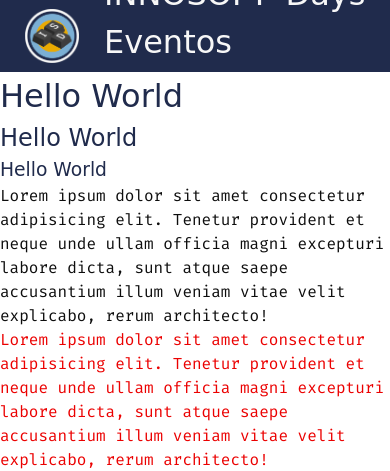
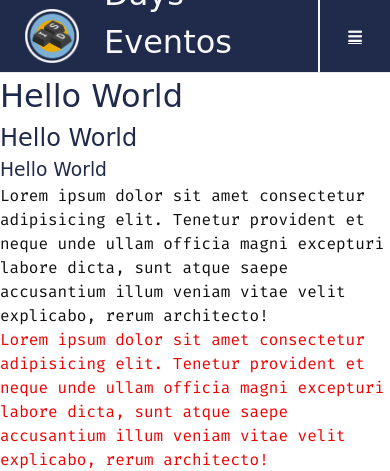
Before and after one commit to innosoft-innoweb/innosoft-innoweb-1, a Django app: page / in a window 390 px wide. Shown: the top 471 px of the page. Run offline with Django 4.2, Linux system fonts and the light colour scheme; some web fonts are replaced.

Commit message:
feat(#7): Add dropdown and toggle button for small devices
Refactor navbar component, add dropdown. Remaining responsiveness.

```diff
--- a/static/styles/main.css
+++ b/static/styles/main.css
@@ -15,7 +15,8 @@
     --clr-magenta: hsl(295, 85%, 57%);
     --clr-red: hsl(0, 100%, 46%);
     --clr-green: hsl(137, 96%, 39%);
-    --clr-dark-blue-hover: hsl(226, 55%, 18%);
+    --clr-dark-blue-darker: hsl(226, 41%, 16%);
+    --clr-dark-blue-lighter: hsl(225, 41%, 25%);
 
     /* Typography */
     --ff-primary: 'Iceberg', cursive;
@@ -35,6 +36,10 @@
     font-weight: 400;
     color: var(--clr-black);
     letter-spacing: 0em;
+}
+
+:is(.content) {
+  margin-top: 4.5rem;
 }
 
 /* MODERN HTML5 RESET https://piccalil.li/blog/a-modern-css-reset/ */
--- a/static/styles/navbar.css
+++ b/static/styles/navbar.css
@@ -1,12 +1,20 @@
 .navbar {
+    width: 100%;
+    position: absolute;
+    top: 0;
+    z-index: 10;
+}
+
+.navbar-topsection{
     background-color: var(--clr-dark-blue);
     color: var(--clr-white);
     height: 4.5rem;
     display: flex;
     justify-content: space-between;
-    flex-wrap: wrap;
     overflow: hidden;
 }
+
+/* Left Section */
 
 .navbar-leftsection {
     display: flex;
@@ -35,43 +43,111 @@
     word-spacing: 6px;
 }
 
-.navbar-rightsection {
+/* Right Section */
+
+.navbar-desktop .navbar-rightsection {
     display: flex;
     align-items: center;
     justify-content: center;
     height: 100%;
 }
 
-.navbar-rightsection .navbar-link {
+.navbar-desktop .navbar-link {
     color: inherit;
     font-family: var(--ff-primary);
     text-decoration: none;
 }
 
-.navbar-rightsection .navbar-link {
+.navbar-desktop .navbar-link {
     display: flex;
     justify-content: center;
     align-items: center;
     font-size: 1.3em;
 }
 
-.navbar-link-secondary {
+.navbar-desktop .navbar-link-secondary {
     margin: 0 2em;
     height: 70%;
 }
 
-.navbar-link-secondary:hover,
-.navbar-link-secondary:focus {
+.navbar-desktop .navbar-link-secondary:hover,
+.navbar-desktop .navbar-link-secondary:focus {
     color: var(--clr-yellow);
 }
 
-.navbar-link-primary {
+.navbar-desktop .navbar-link-primary {
     border-left: 2px solid var(--clr-white);
     padding: 0 1.5em;
     height: 100%;
 }
 
-.navbar-link-primary:hover,
-.navbar-link-primary:focus {
+.navbar-desktop .navbar-link-primary:hover,
+.navbar-desktop .navbar-link-primary:focus {
     background-color: var(--clr-yellow);
 }
+
+/* Toggle */
+
+.navbar-toggle {
+    border-left: 2px solid var(--clr-white);
+    aspect-ratio: 1;
+    height: 100%;
+    display: flex;
+}
+
+.navbar-toggle a {
+    height: 100%;
+    width: 100%;
+    display: grid;
+    place-items: center;
+    color: var(--clr-white);
+}
+
+/* Bottom Section */
+
+.navbar-bottomsection {
+    position: relative;
+    bottom: 0;
+    background-color: var(--clr-dark-blue-lighter);
+    border-top: 2px solid white;
+    color: var(--clr-white);
+    width: 100%;
+    flex-direction: column;
+    overflow-x: hidden;
+    transform: translateY(0%);
+    transition: 0.5s cubic-bezier(0.65, 0.05, 0.36, 1);
+    z-index: -1;
+}
+
+.navbar-bottomsection .navbar-link {
+    color: inherit;
+    font-family: var(--ff-primary);
+    text-decoration: none;
+    font-size: 1.3em;
+    padding: 0.5em;
+    display: flex;
+    justify-content: center;
+    align-items: center;
+}
+
+.navbar-bottomsection .navbar-link-primary {
+    border-top: 2px solid var(--clr-white);
+}
+
+/* Mobile */
+
+.navbar-mobile {
+    overflow: visible;
+}
+
+.navbar-desktop .navbar-toggle {
+    display: none !important;
+}
+
+.navbar-mobile .navbar-rightsection {
+    display: none !important;
+}
+
+.navbar-bottomsection-closed{
+    transform: translateY(-100%);
+}
--- a/templates/components/navbar.html
+++ b/templates/components/navbar.html
@@ -5,7 +5,8 @@
 </head>
 
 
-<div class="navbar">
+<div class="navbar navbar-mobile">
+    <div class="navbar-topsection">
         <div class="navbar-leftsection">
             <a href="{% url 'home' %}" class="navbar-logo">
                 <img src="{% static 'images/innosoft_logo-nobg.png' %}" alt="logo" class="navbar-logo">
@@ -17,4 +18,27 @@
             <a class="navbar-link navbar-link-secondary" href="/">Enlace Ejemplo</a> {% comment %} TODO: change url {% endcomment %}
             <a class="navbar-link navbar-link-primary" href="/">Acceder</a> {% comment %} TODO: change url {% endcomment %}
         </div>
+        <div class="navbar-toggle">
+            <a href="#">
+                <i class="navbar-toggle-icon fa fa-bars"></i>
+            </a>
         </div>
+    </div>
+    <div class="navbar-bottomsection navbar-bottomsection-closed">
+        <a class="navbar-link navbar-link-secondary" href="/">Enlace Ejemplo</a> {% comment %} TODO: change url {% endcomment %}
+        <a class="navbar-link navbar-link-secondary" href="/">Enlace Ejemplo</a> {% comment %} TODO: change url {% endcomment %}
+        <a class="navbar-link navbar-link-primary" href="/">Acceder</a> {% comment %} TODO: change url {% endcomment %}
+    </div>
+</div>
+
+<script type="text/javascript">
+    toggleClickHandler = (e) => {
+        const nav = document.querySelector('.navbar-bottomsection');
+        nav.classList.toggle('navbar-bottomsection-closed');
+        console.log("click")
+    }
+
+    window.onload = () => {
+        document.querySelector('.navbar-toggle').addEventListener('click', toggleClickHandler);
+    }
+</script>
--- a/templates/index.html
+++ b/templates/index.html
@@ -5,13 +5,16 @@
 
     {% load static %}
     <link rel="stylesheet" type="text/css" href="{% static 'styles/main.css' %}">
+    <link rel="stylesheet" href="https://cdnjs.cloudflare.com/ajax/libs/font-awesome/4.7.0/css/font-awesome.min.css">
 </head>
 <body>
     {% include "components/navbar.html"%}
-    <h1>Hello World</h1>
-    <h2>Hello World</h2>
-    <h3>Hello World</h3>
-    <p>Lorem ipsum dolor sit amet consectetur adipisicing elit. Tenetur provident et neque unde ullam officia magni excepturi labore dicta, sunt atque saepe accusantium illum veniam vitae velit explicabo, rerum architecto!</p>
-    <p style="color: var(--clr-red);">Lorem ipsum dolor sit amet consectetur adipisicing elit. Tenetur provident et neque unde ullam officia magni excepturi labore dicta, sunt atque saepe accusantium illum veniam vitae velit explicabo, rerum architecto!</p>
+    <div class="content">
+        <h1>Hello World</h1>
+        <h2>Hello World</h2>
+        <h3>Hello World</h3>
+        <p>Lorem ipsum dolor sit amet consectetur adipisicing elit. Tenetur provident et neque unde ullam officia magni excepturi labore dicta, sunt atque saepe accusantium illum veniam vitae velit explicabo, rerum architecto!</p>
+        <p style="color: var(--clr-red);">Lorem ipsum dolor sit amet consectetur adipisicing elit. Tenetur provident et neque unde ullam officia magni excepturi labore dicta, sunt atque saepe accusantium illum veniam vitae velit explicabo, rerum architecto!</p>
+    </div>
 </body>
 </html>
```
Lines whose indentation alone changed are shown as unchanged.
